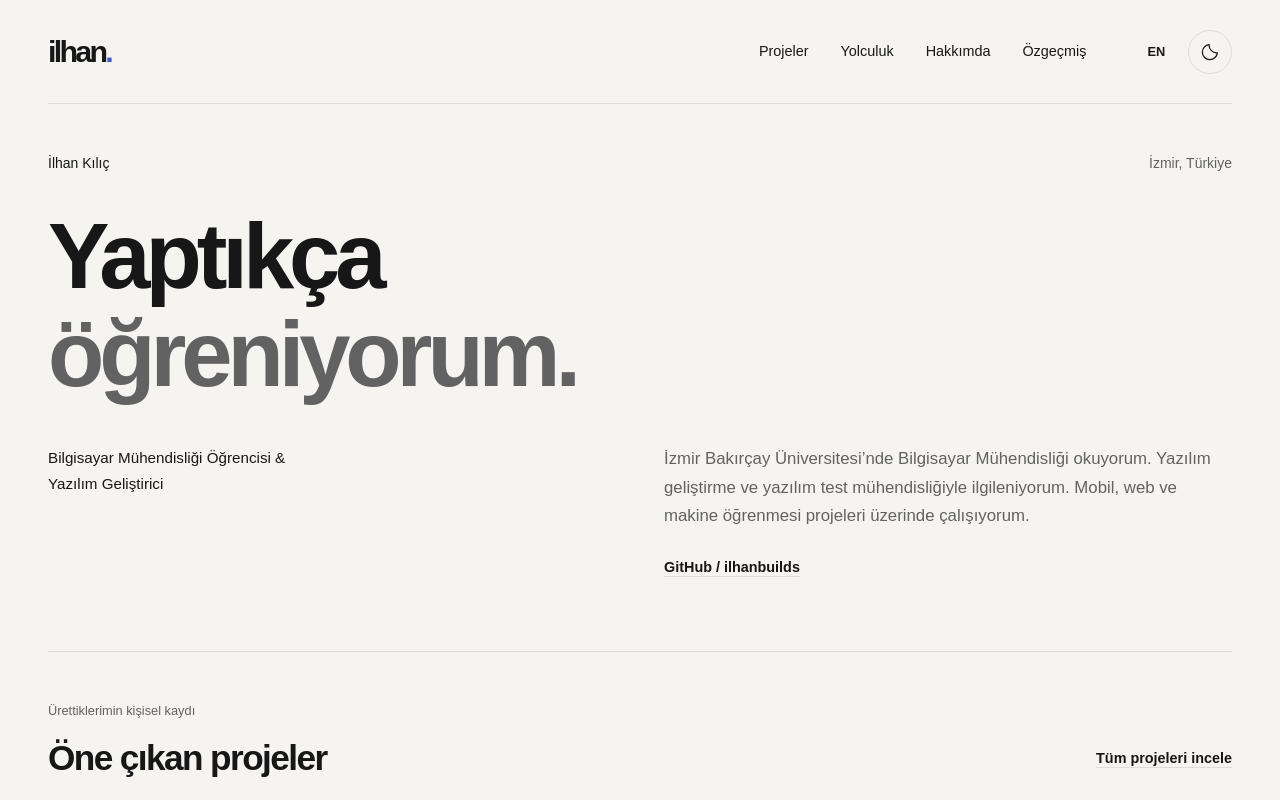
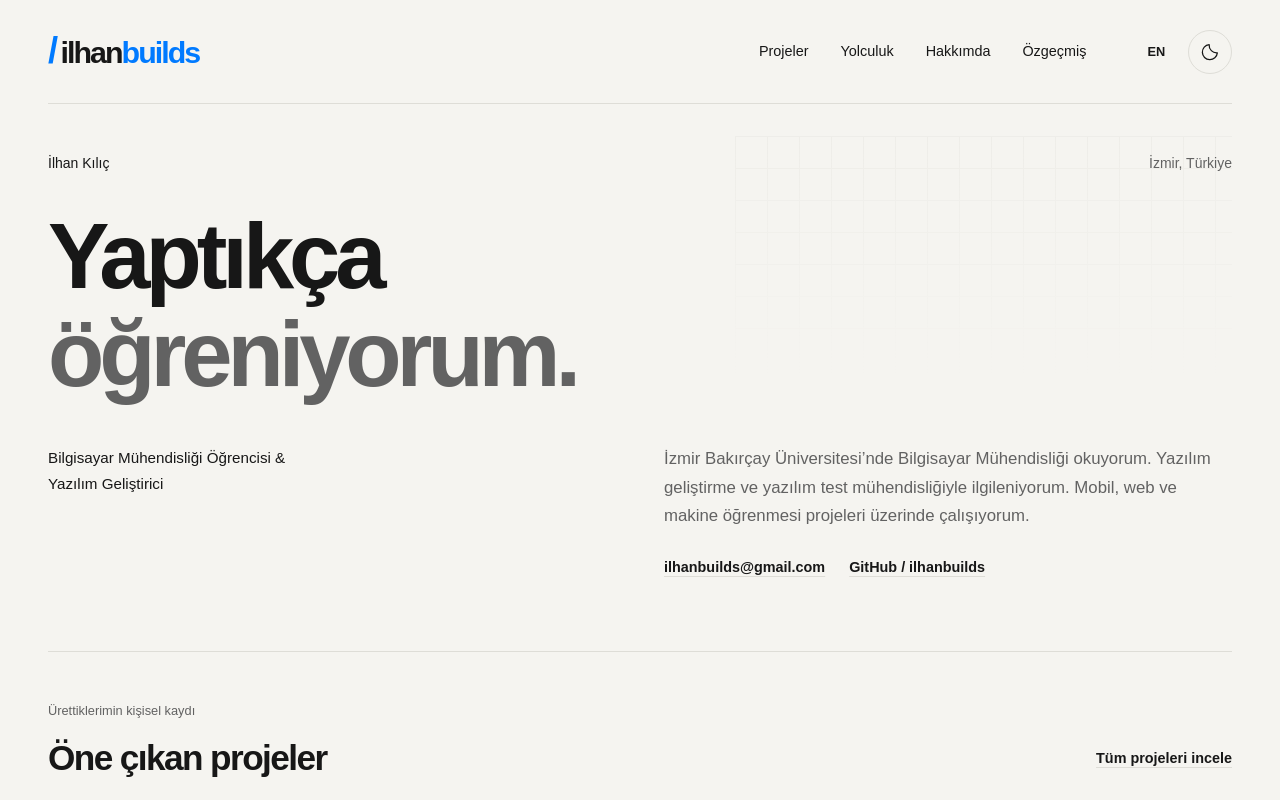
Before and after one commit to ilhanbuilds/ilhanbuilds.github.io, an Astro site: page / in a window 1280 px wide. Shown: the top 800 px of the page. Built offline with nearby package versions, Linux system fonts and the light colour scheme; Astro itself is replaced by a stand-in of ours.

Commit message:
feat: apply ilhanbuilds identity and refine about layout

```diff
--- /dev/null
+++ b/scripts/generate-brand-assets.mjs
@@ -0,0 +1,69 @@
+/* global document */
+import { chromium } from '@playwright/test';
+import { readFile, writeFile, mkdir } from 'node:fs/promises';
+
+// Flat vector geometry follows the blue slash in the owner-approved wordmark.
+const slash = '<path fill="#007aff" d="M34 10h10L24 54H14z"/>';
+await mkdir('public/icons', { recursive: true });
+await mkdir('public/branding', { recursive: true });
+await writeFile(
+  'public/icons/favicon.svg',
+  `<svg xmlns="http://www.w3.org/2000/svg" viewBox="0 0 64 64">${slash}</svg>\n`,
+);
+const browser = await chromium.launch();
+try {
+  for (const [name, size] of [
+    ['favicon-32', 32],
+    ['apple-touch-icon', 180],
+    ['icon-192', 192],
+    ['icon-512', 512],
+  ]) {
+    const page = await browser.newPage({
+      viewport: { width: size, height: size },
+      deviceScaleFactor: 1,
+    });
+    await page.setContent(
+      `<style>html,body{margin:0;background:#f5f4f0}svg{display:block;width:100vw;height:100vh}</style><svg xmlns="http://www.w3.org/2000/svg" viewBox="0 0 64 64">${slash}</svg>`,
+    );
+    await page.screenshot({ path: `public/icons/${name}.png` });
+    await page.close();
+  }
+  const font = await readFile(
+    'node_modules/@fontsource-variable/manrope/files/manrope-latin-wght-normal.woff2',
+  );
+  const page = await browser.newPage({
+    viewport: { width: 1200, height: 630 },
+    deviceScaleFactor: 1,
+  });
+  await page.setContent(`<meta charset="utf-8"><style>
+  @font-face{font-family:Manrope;src:url(data:font/woff2;base64,${font.toString('base64')}) format('woff2');font-weight:200 800}
+  *{box-sizing:border-box}body{margin:0;background:#f5f4f0;color:#171717;font-family:Manrope,sans-serif;width:1200px;height:630px;padding:72px 80px;position:relative}
+  body:before{content:'';position:absolute;right:0;top:0;width:320px;height:630px;background-image:linear-gradient(#deddd7 1px,transparent 1px),linear-gradient(90deg,#deddd7 1px,transparent 1px);background-size:40px 40px;opacity:.5}
+  .logo{position:relative;font-size:88px;font-weight:800;letter-spacing:-.065em;line-height:1.2;display:flex;align-items:baseline}.slash{color:#007aff;font-size:1.2em;margin-right:.12em}.blue{color:#007aff}
+  h1{font-size:44px;letter-spacing:-.035em;font-weight:550;margin:75px 0 16px}p{font-size:25px;color:#626262;margin:0}.bottom{position:absolute;left:80px;right:80px;bottom:52px;border-top:1px solid #deddd7;padding-top:24px;display:flex;justify-content:space-between;font-size:18px;color:#626262}
+  </style><div class="logo"><span class="slash">/</span><span>ilhan<span class="blue">builds</span></span></div><h1>İlhan Kılıç</h1><p>Yazılım geliştirme · Yazılım testi</p><div class="bottom"><span>Projeler / Yolculuk / Hakkımda</span><span>ilhanbuilds.github.io</span></div>`);
+  await page.evaluate(() => document.fonts.ready);
+  await page.screenshot({ path: 'public/branding/og-image.png' });
+  await page.close();
+} finally {
+  await browser.close();
+}
+await writeFile(
+  'public/site.webmanifest',
+  JSON.stringify(
+    {
+      name: 'ilhanbuilds',
+      short_name: 'ilhanbuilds',
+      icons: [
+        { src: '/icons/icon-192.png', sizes: '192x192', type: 'image/png' },
+        { src: '/icons/icon-512.png', sizes: '512x512', type: 'image/png' },
+      ],
+      theme_color: '#f5f4f0',
+      background_color: '#f5f4f0',
+      display: 'browser',
+    },
+    null,
+    2,
+  ) + '\n',
+);
+console.log('Created slash icons and 1200 × 630 Open Graph image.');
--- a/src/components/PortfolioPage.astro
+++ b/src/components/PortfolioPage.astro
@@ -73,6 +73,14 @@ const interests =
           <p class="hero-role">{profile.title[locale]}</p>
           <div>
             <p class="hero-intro">{t.intro}</p>
+            <div class="hero-links">
+              <a
+                class="text-link"
+                href={`mailto:${profile.developerEmail}`}
+                aria-label={`${t.developerContact}: ${profile.developerEmail}`}
+              >
+                {profile.developerEmail}
+              </a>
               <a
                 class="text-link"
                 href={profile.github}
@@ -80,6 +88,7 @@ const interests =
               >
                 GitHub / ilhanbuilds
               </a>
+            </div>
           </div>
         </div>
       </section>
@@ -184,7 +193,6 @@ const interests =
         <p>{t.aboutIntro}</p>
       </div>
       <div class="about-grid">
-        <div class="prose">
         <figure class="about-portrait">
           <Image
             src={profile.portrait}
@@ -194,11 +202,13 @@ const interests =
                 : 'İlhan Kılıç’ın portresi.'
             }
             widths={[360, 600, 900]}
-              sizes="(max-width: 767px) 85vw, 480px"
+            sizes="(max-width: 767px) 85vw, (max-width: 1024px) 40vw, 480px"
             format="webp"
             loading="eager"
           />
         </figure>
+        <div class="about-copy">
+          <div class="prose">
             <p>{t.aboutBody}</p>
             <p>{t.aboutBody2}</p>
           </div>
@@ -229,11 +239,18 @@ const interests =
                   </a>
                 </p>
               )}
-            {profile.email && (
-              <p>
-                <a href={`mailto:${profile.email}`}>{profile.email}</a>
-              </p>
-            )}
+              <div class="contact-purpose">
+                <h3>{t.developerContact}</h3>
+                <a href={`mailto:${profile.developerEmail}`}>
+                  {profile.developerEmail}
+                </a>
+              </div>
+              <div class="contact-purpose">
+                <h3>{t.professionalContact}</h3>
+                <a href={`mailto:${profile.professionalEmail}`}>
+                  {profile.professionalEmail}
+                </a>
+              </div>
               <p>
                 <a class="text-link" href={profile.resume[locale]} download>
                   {t.resume}
@@ -241,6 +258,7 @@ const interests =
               </p>
             </section>
           </aside>
+        </div>
       </div>
       <section class="section interests">
         <h2>{t.interests}</h2>
--- a/src/components/navigation/Header.astro
+++ b/src/components/navigation/Header.astro
@@ -20,9 +20,14 @@ const links = [
   <a
     class="wordmark"
     href={route(locale)}
-    aria-label={`ilhan. · ${locale === 'en' ? 'Home' : 'Ana sayfa'}`}
+    aria-label={`/ilhanbuilds · ${locale === 'en' ? 'Home' : 'Ana sayfa'}`}
   >
-    ilhan<span class="wordmark-dot">.</span>
+    <span class="wordmark-slash" aria-hidden="true">
+      /
+    </span>
+    <span>
+      ilhan<span class="wordmark-builds">builds</span>
+    </span>
   </a>
   <nav
     aria-label={locale === 'en' ? 'Main navigation' : 'Ana navigasyon'}
--- a/src/components/navigation/LegacyRedirect.astro
+++ b/src/components/navigation/LegacyRedirect.astro
@@ -10,7 +10,7 @@ const { target } = Astro.props;
   <head>
     <meta charset="utf-8" />
     <meta name="viewport" content="width=device-width, initial-scale=1" />
-    <title>Sayfa taşındı · İlhan Kılıç</title>
+    <title>Sayfa taşındı · ilhanbuilds</title>
     <meta name="robots" content="noindex" />
     <link rel="canonical" href={new URL(target, Astro.site)} />
     <script is:inline define:vars={{ target }}>
--- a/src/data/profile.ts
+++ b/src/data/profile.ts
@@ -13,7 +13,8 @@ export const profile = {
   },
   github: 'https://github.com/ilhanbuilds',
   linkedin: 'https://www.linkedin.com/in/ilhan-kilic',
-  email: 'kilicilhan.75@gmail.com',
+  professionalEmail: 'kilicilhan.75@gmail.com',
+  developerEmail: 'ilhanbuilds@gmail.com',
   resume: {
     tr: '/documents/Ilhan_Kilic_CV_Portfolyo.pdf',
     en: '/documents/Ilhan_Kilic_CV_EN_Portfolyo.pdf',
--- a/src/i18n/index.ts
+++ b/src/i18n/index.ts
@@ -47,6 +47,8 @@ export const copy = {
     education: 'Education',
     contact: 'Find me online',
     contactText: 'You can reach me by email or find me on LinkedIn and GitHub.',
+    developerContact: 'Development & projects',
+    professionalContact: 'Professional contact & careers',
     year: 'Year',
     status: 'Status',
     category: 'Category',
@@ -152,6 +154,8 @@ export const copy = {
     private: 'Kapalı kaynak',
     back: 'Tüm projeler',
     next: 'Sonraki proje',
+    developerContact: 'Geliştirici iletişimi ve projeler',
+    professionalContact: 'Profesyonel iletişim ve kariyer',
     footer: 'Kişisel portfolyo',
     notFound: 'Bu sayfa burada değil.',
     notFoundBody: 'Adres değişmiş olabilir veya böyle bir sayfa bulunmuyor.',
--- a/src/layouts/Base.astro
+++ b/src/layouts/Base.astro
@@ -14,6 +14,8 @@ interface Props {
 }
 const { locale, title, description, noindex = false } = Astro.props;
 const canonical = new URL(Astro.url.pathname, Astro.site);
+const pageTitle = `${title} · ilhanbuilds`;
+const shareImage = new URL('/branding/og-image.png', Astro.site);
 const person = {
   '@context': 'https://schema.org',
   '@type': 'Person',
@@ -73,7 +75,7 @@ const person = {
         });
       })();
     </script>
-    <title>{title === profile.name ? title : `${title} · ${profile.name}`}</title>
+    <title>{pageTitle}</title>
     <meta name="description" content={description} />
     <meta
       name="theme-color"
@@ -86,6 +88,18 @@ const person = {
       media="(prefers-color-scheme: dark)"
     />
     <link rel="icon" type="image/svg+xml" href="/icons/favicon.svg" />
+    <link
+      rel="icon"
+      type="image/png"
+      sizes="32x32"
+      href="/icons/favicon-32.png"
+    />
+    <link
+      rel="apple-touch-icon"
+      sizes="180x180"
+      href="/icons/apple-touch-icon.png"
+    />
+    <link rel="manifest" href="/site.webmanifest" />
     <link rel="canonical" href={canonical} />
     {noindex ? (
       <meta name="robots" content="noindex" />
@@ -109,7 +123,7 @@ const person = {
       </>
     )}
     <meta property="og:type" content="website" />
-    <meta property="og:title" content={`${title} · ${profile.name}`} />
+    <meta property="og:title" content={pageTitle} />
     <meta property="og:description" content={description} />
     <meta property="og:url" content={canonical} />
     <meta property="og:locale" content={locale === 'en' ? 'en_US' : 'tr_TR'} />
@@ -117,7 +131,17 @@ const person = {
       property="og:locale:alternate"
       content={locale === 'en' ? 'tr_TR' : 'en_US'}
     />
-    <meta property="og:site_name" content="İlhan Kılıç" />
+    <meta property="og:site_name" content="ilhanbuilds" />
+    <meta property="og:image" content={shareImage} />
+    <meta property="og:image:type" content="image/png" />
+    <meta property="og:image:width" content="1200" />
+    <meta property="og:image:height" content="630" />
+    <meta property="og:image:alt" content="ilhanbuilds — İlhan Kılıç" />
+    <meta name="twitter:card" content="summary_large_image" />
+    <meta name="twitter:title" content={pageTitle} />
+    <meta name="twitter:description" content={description} />
+    <meta name="twitter:image" content={shareImage} />
+    <meta name="twitter:image:alt" content="ilhanbuilds — İlhan Kılıç" />
     <script
       type="application/ld+json"
       set:html={JSON.stringify(person).replace(/</g, '\\u003c')}
--- a/src/styles/global.css
+++ b/src/styles/global.css
@@ -10,7 +10,8 @@
   --muted: #626262;
   --surface: #fff;
   --border: #deddd7;
-  --accent: #405cc9;
+  --accent: #0064ce;
+  --brand-blue: #007aff;
   --accent-wash: #e8eafa;
   --art-bg: #e6e5df;
   color-scheme: light;
@@ -21,7 +22,8 @@
   --muted: #a0a0a0;
   --surface: #1a1a1a;
   --border: #303030;
-  --accent: #8297f5;
+  --accent: #50adff;
+  --brand-blue: #159dff;
   --accent-wash: #212637;
   --art-bg: #232323;
   color-scheme: dark;
@@ -130,11 +132,22 @@ img {
 }
 .wordmark {
   margin-right: auto;
+  display: inline-flex;
+  align-items: baseline;
+  flex-shrink: 0;
   font-size: 1.9rem;
-  font-weight: 750;
-  letter-spacing: -0.09em;
+  font-weight: 800;
+  line-height: 1;
+  letter-spacing: -0.065em;
 }
-.wordmark-dot,
+.wordmark-slash,
+.wordmark-builds {
+  color: var(--brand-blue);
+}
+.wordmark-slash {
+  margin-right: 0.12em;
+  font-size: 1.2em;
+}
 .accent {
   color: var(--accent);
 }
@@ -359,12 +372,23 @@ img {
   max-height: 10rem;
 }
 .about-portrait {
-  margin: 0 0 2rem;
-  max-width: 28rem;
+  position: relative;
+  isolation: isolate;
+  margin: 0 12px 12px 0;
+  align-self: start;
+}
+.about-portrait::before {
+  content: '';
+  position: absolute;
+  inset: 12px -12px -12px 12px;
+  border: 1px solid var(--brand-blue);
+  z-index: -1;
 }
 .about-portrait img {
   width: 100%;
-  height: auto;
+  aspect-ratio: 1;
+  object-fit: cover;
+  object-position: 50% 45%;
 }
 .game-comparison {
   border-top: 1px solid var(--border);
@@ -664,8 +688,8 @@ img {
 }
 .about-grid {
   display: grid;
-  grid-template-columns: 1.5fr 1fr;
-  gap: 6rem;
+  grid-template-columns: minmax(0, 0.9fr) minmax(0, 1.25fr);
+  gap: 4rem;
   padding-bottom: 4rem;
 }
 .prose {
@@ -1063,3 +1087,74 @@ img {
     transition-duration: 0.01ms !important;
   }
 }
+
+/* Brand details stay local to the introduction and contact blocks. */
+.hero {
+  position: relative;
+  isolation: isolate;
+}
+.hero::before {
+  content: '';
+  position: absolute;
+  z-index: -1;
+  inset: 2rem 0 auto auto;
+  width: 42%;
+  height: 15rem;
+  background-image:
+    linear-gradient(var(--border) 1px, transparent 1px),
+    linear-gradient(90deg, var(--border) 1px, transparent 1px);
+  background-size: 32px 32px;
+  opacity: 0.3;
+  mask-image: linear-gradient(to bottom, black, transparent);
+  pointer-events: none;
+}
+.hero-links {
+  display: flex;
+  flex-wrap: wrap;
+  gap: 0.25rem 1.5rem;
+}
+.about-facts {
+  padding-top: 1.5rem;
+  border-top: 1px solid var(--border);
+}
+.contact-purpose {
+  margin-top: 1.25rem;
+}
+.contact-purpose h3 {
+  font-size: 0.8rem;
+  line-height: 1.5;
+  letter-spacing: 0;
+  color: var(--muted);
+  margin-bottom: 0.25rem;
+}
+.contact-purpose a {
+  font-size: 0.95rem;
+  text-decoration: underline;
+  text-decoration-color: var(--border);
+  overflow-wrap: anywhere;
+}
+@media (min-width: 48rem) {
+  .page-intro {
+    padding-block: 3rem;
+  }
+  .page-intro h1 {
+    font-size: clamp(3rem, 5.8vw, 5.25rem);
+  }
+  .about-facts section + section {
+    margin-top: 1.5rem;
+  }
+}
+@media (max-width: 47.99rem) {
+  .wordmark {
+    font-size: 1.38rem;
+  }
+  .header-controls {
+    gap: 0.25rem;
+  }
+  .site-header {
+    gap: 0.4rem;
+  }
+  .about-portrait {
+    max-width: 32rem;
+  }
+}
--- /dev/null
+++ b/tests/browser/branding.spec.ts
@@ -0,0 +1,116 @@
+import { test, expect } from '@playwright/test';
+
+for (const theme of ['light', 'dark'] as const) {
+  test(`brand and square portrait render responsively in ${theme}`, async ({
+    page,
+    request,
+  }) => {
+    await page.emulateMedia({ colorScheme: theme });
+    for (const width of [360, 768, 1440]) {
+      await page.setViewportSize({ width, height: 1000 });
+      for (const prefix of ['', '/en']) {
+        await page.goto(`${prefix}/about/`);
+        await page.evaluate(() => document.fonts.ready);
+        await expect(page.locator('.wordmark')).toHaveText('/ilhanbuilds');
+        await expect(page.locator('.wordmark')).toHaveAccessibleName(
+          /\/ilhanbuilds/,
+        );
+        await expect(page.locator('.wordmark')).toHaveAttribute(
+          'href',
+          `${prefix}/`,
+        );
+        await expect(page).toHaveTitle(/ilhanbuilds$/);
+        await expect(
+          page.locator('meta[property="og:site_name"]'),
+        ).toHaveAttribute('content', 'ilhanbuilds');
+        const portrait = page.locator('.about-portrait img');
+        const geometry = await portrait.evaluate((image) => {
+          const rect = image.getBoundingClientRect();
+          const style = getComputedStyle(image);
+          const frame = getComputedStyle(image.parentElement!, '::before');
+          return {
+            ratio: rect.width / rect.height,
+            fit: style.objectFit,
+            position: style.objectPosition,
+            frame: frame.borderTopWidth,
+            offset: frame.top,
+          };
+        });
+        expect(geometry.ratio).toBeCloseTo(1, 2);
+        expect(geometry.fit).toBe('cover');
+        expect(geometry.position).toBe('50% 45%');
+        expect(geometry.frame).toBe('1px');
+        expect(geometry.offset).toBe('12px');
+        const picture = await page.locator('.about-portrait').boundingBox();
+        const copy = await page.locator('.about-copy').boundingBox();
+        expect(picture).not.toBeNull();
+        expect(copy).not.toBeNull();
+        if (width < 768)
+          expect(copy!.y).toBeGreaterThan(picture!.y + picture!.height);
+        else expect(copy!.x).toBeGreaterThan(picture!.x + picture!.width);
+        const mark = page.locator('.wordmark-builds');
+        await expect(mark).toHaveCSS(
+          'color',
+          theme === 'dark' ? 'rgb(21, 157, 255)' : 'rgb(0, 122, 255)',
+        );
+        for (const [email, purpose] of [
+          [
+            'ilhanbuilds@gmail.com',
+            prefix
+              ? 'Development & projects'
+              : 'Geliştirici iletişimi ve projeler',
+          ],
+          [
+            'kilicilhan.75@gmail.com',
+            prefix
+              ? 'Professional contact & careers'
+              : 'Profesyonel iletişim ve kariyer',
+          ],
+        ] as const) {
+          const block = page
+            .locator('.contact-purpose')
+            .filter({ hasText: purpose });
+          await expect(block.locator('a')).toHaveAttribute(
+            'href',
+            `mailto:${email}`,
+          );
+        }
+        const brand = await page.locator('.wordmark').boundingBox();
+        const controls = await page.locator('.header-controls').boundingBox();
+        expect(brand!.x + brand!.width).toBeLessThanOrEqual(controls!.x);
+      }
+    }
+    await page.goto('/');
+    await expect(
+      page.locator('.hero a[href="mailto:ilhanbuilds@gmail.com"]'),
+    ).toHaveCount(1);
+    await expect(
+      page.locator('.site-footer a[href="mailto:ilhanbuilds@gmail.com"]'),
+    ).toHaveCount(1);
+    await expect(page.locator('.site-footer')).toContainText('ilhanbuilds');
+    for (const selector of [
+      'meta[property="og:image"]',
+      'meta[name="twitter:image"]',
+    ]) {
+      await expect(page.locator(selector)).toHaveAttribute(
+        'content',
+        'https://ilhanbuilds.github.io/branding/og-image.png',
+      );
+    }
+    await expect(
+      page.locator('meta[property="og:image:width"]'),
+    ).toHaveAttribute('content', '1200');
+    await expect(
+      page.locator('meta[property="og:image:height"]'),
+    ).toHaveAttribute('content', '630');
+    for (const icon of await page
+      .locator(
+        'link[rel="icon"], link[rel="apple-touch-icon"], link[rel="manifest"]',
+      )
+      .all()) {
+      expect(
+        (await request.get((await icon.getAttribute('href'))!)).status(),
+      ).toBe(200);
+    }
+  });
+}
--- a/tests/browser/localization.spec.ts
+++ b/tests/browser/localization.spec.ts
@@ -96,7 +96,7 @@ for (const locale of ['tr', 'en'] as const) {
         `/documents/${filename}`,
       );
       await expect(
-        page.locator('.site-footer a[href="mailto:kilicilhan.75@gmail.com"]'),
+        page.locator('.site-footer a[href="mailto:ilhanbuilds@gmail.com"]'),
       ).toHaveCount(1);
       await expect(
         page.locator(
--- a/tests/browser/portfolio.spec.ts
+++ b/tests/browser/portfolio.spec.ts
@@ -37,6 +37,14 @@ test('every public page has localized metadata, matching language routes and val
         prefix === '/en/' ? 'en' : 'tr',
       );
       await expect(page.locator('h1')).toHaveCount(1);
+      await expect(page).toHaveTitle(/ilhanbuilds$/);
+      await expect(
+        page.locator('meta[property="og:site_name"]'),
+      ).toHaveAttribute('content', 'ilhanbuilds');
+      await expect(page.locator('meta[property="og:image"]')).toHaveAttribute(
+        'content',
+        'https://ilhanbuilds.github.io/branding/og-image.png',
+      );
       await expect(page.locator('meta[name="description"]')).toHaveAttribute(
         'content',
         /.+/,
@@ -98,7 +106,9 @@ test('project images have intrinsic dimensions, preserve their ratio and open at
     '/about/',
   ]) {
     await page.goto(path);
-    for (const image of await page.locator('img').all()) {
+    for (const image of await page
+      .locator('img:not(.about-portrait img)')
+      .all()) {
       await image.scrollIntoViewIfNeeded();
       await expect
         .poll(() =>
```
Also changed, not shown: src/components/layout/Footer.astro (+9 -2 lines), tests/content.test.mjs (+28 -0 lines), public/branding/og-image.png (added), public/icons/apple-touch-icon.png (added), public/icons/favicon-32.png (added), public/icons/favicon.svg, public/icons/icon-192.png (added), public/icons/icon-512.png (added), public/site.webmanifest (added). Lines whose indentation alone changed are shown as unchanged.
